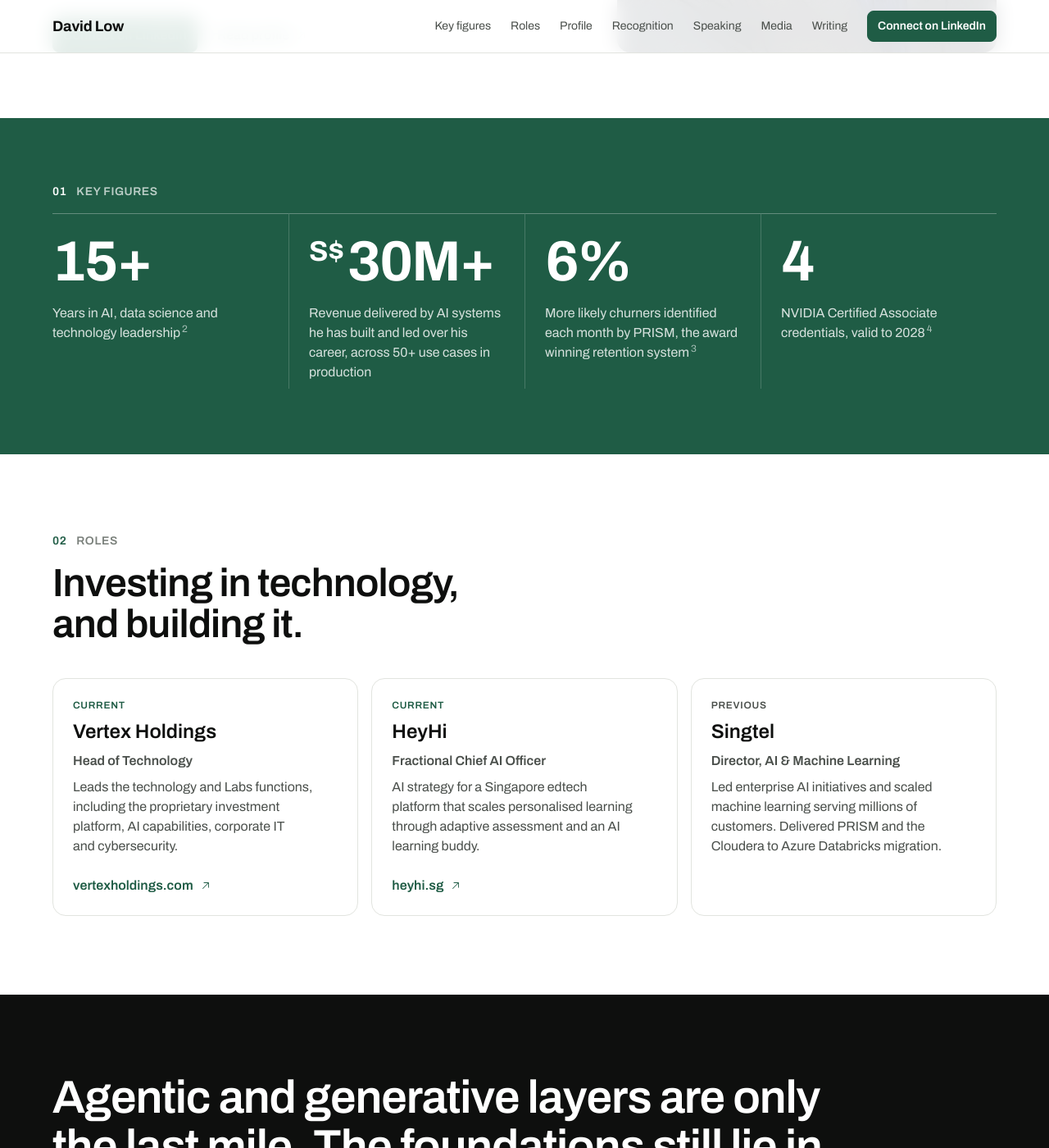
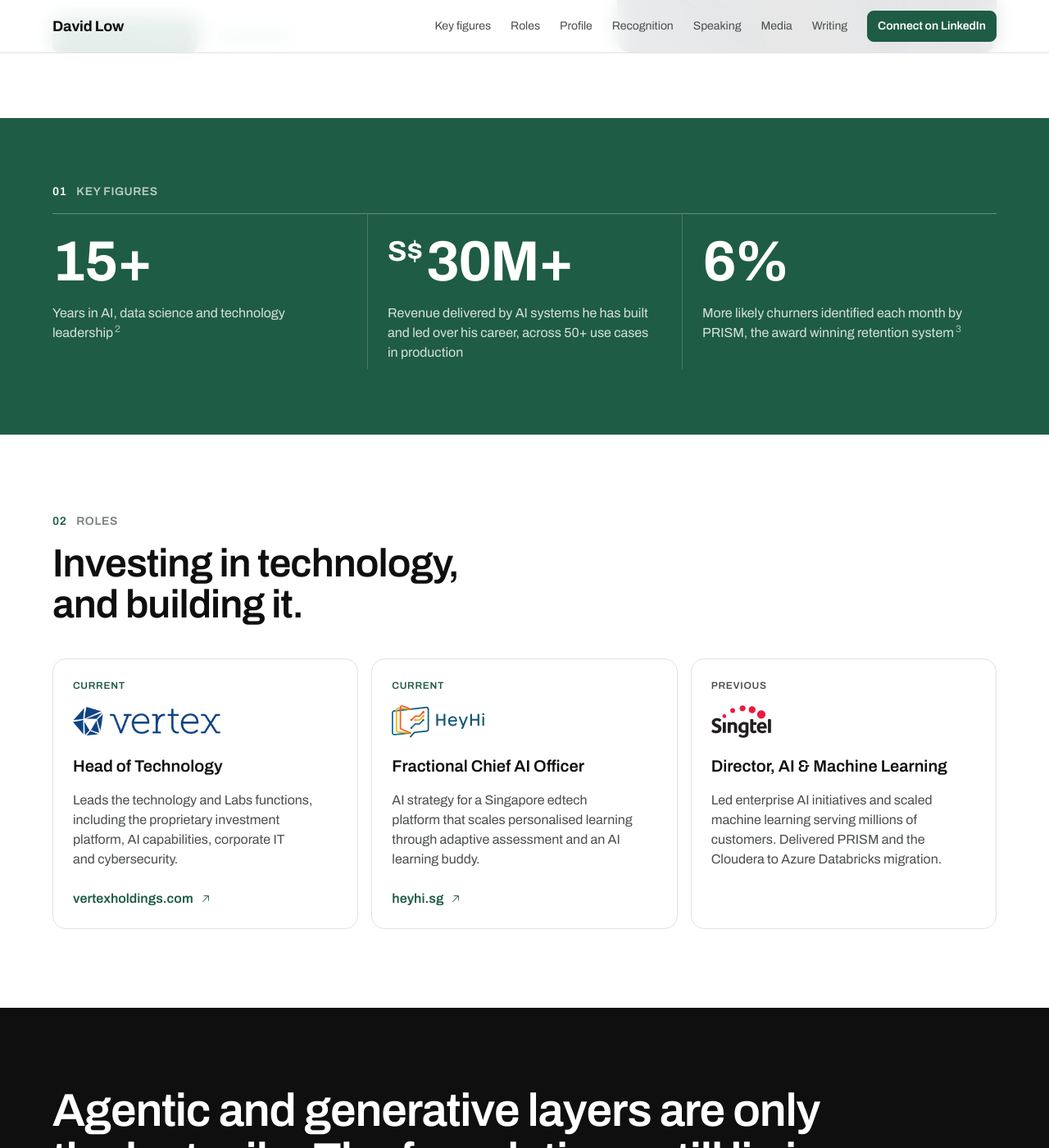
Before and after one commit to davidlowjw/davidlowjw.github.io, a Jekyll site: the page index.html, which Jekyll copies as it is, in a window 1280 px wide and 1400 px high, scrolled down 644 px. Shown: the whole window at 82% size. Built offline with Jekyll 4.4.1, drawn with Linux system fonts in a browser that asks for light colours; some of the changed text lies outside the part shown.

Commit message:
Key figures: drop NVIDIA (3 figures); Roles: company logos; Profile: remove photo

```diff
--- a/assets/css/v2.css
+++ b/assets/css/v2.css
@@ -66,12 +66,12 @@
 .figures{background:var(--accent);color:#fff;padding:80px 0}
 .figures .eyebrow{color:rgba(255,255,255,.7)}
 .figures .eyebrow span{color:#fff}
-.figs{display:grid;grid-template-columns:repeat(4,minmax(0,1fr));gap:0;margin:0}
+.figs{display:grid;grid-template-columns:repeat(3,minmax(0,1fr));gap:0;margin:0}
 .fig{padding:24px 24px 8px 0;border-top:1px solid rgba(255,255,255,.3)}
 .fig + .fig{padding-left:24px;border-left:1px solid rgba(255,255,255,.18)}
 .fig dt{white-space:nowrap;font-size:clamp(44px,5.4vw,72px);line-height:1;font-weight:700;font-stretch:100%;letter-spacing:-.03em;font-variant-numeric:tabular-nums}
 .fig .unit{font-size:.5em;vertical-align:.7em;margin-right:4px;letter-spacing:0}
-.fig dd{margin:16px 0 0;font-size:16px;line-height:24px;color:rgba(255,255,255,.82);max-width:260px}
+.fig dd{margin:16px 0 0;font-size:16px;line-height:24px;color:rgba(255,255,255,.82);max-width:320px}
 .fn{text-decoration:none;font-size:12px;margin-left:2px;color:inherit;opacity:.75}
 .fn:hover{opacity:1;text-decoration:underline}
 sup{line-height:0}
@@ -84,10 +84,12 @@
 .cards{display:grid;grid-template-columns:repeat(3,1fr);gap:16px}
 .card{border:1px solid var(--line);border-radius:16px;padding:24px;background:var(--paper);display:flex;flex-direction:column;gap:8px;transition:transform .7s var(--ease),border-color .7s var(--ease)}
 .card:hover{transform:translateY(-2px);border-color:#C9CDC6}
+.card__logo{height:48px;display:flex;align-items:center;margin:4px 0 8px}
+.card__logo img{max-height:40px;max-width:180px;width:auto}
 .card h3{font-size:24px;line-height:32px;font-weight:600;font-stretch:108%}
 .card__tag{margin:0;font-size:12px;line-height:16px;font-weight:600;text-transform:uppercase;letter-spacing:.06em;color:var(--ink-3)}
 .card--now .card__tag{color:var(--accent)}
-.card__role{margin:0 0 8px;font-weight:600;color:var(--ink-2)}
+.card .card__role{margin:0 0 8px;font-size:20px;line-height:28px;font-weight:600;color:var(--ink)}
 .card p{margin:0;color:var(--ink-2)}
 .card .arrow{margin-top:auto;padding-top:16px}
 
@@ -104,8 +106,7 @@
 .reveal-words .w.on{opacity:1}
 
 /* Profile */
-.profile{display:grid;grid-template-columns:280px 1fr;gap:64px}
-.profile__img{width:100%;max-width:280px;aspect-ratio:4/5;object-fit:cover;object-position:50% 15%;border-radius:16px;margin-top:8px}
+.profile{display:grid;grid-template-columns:200px 1fr;gap:64px}
 .profile__meta{color:var(--ink-3);font-size:14px;line-height:20px;margin:12px 0 0}
 .prose{max-width:720px}
 .prose p{margin:0 0 16px;color:var(--ink-2)}
@@ -187,13 +188,10 @@
   .hero__grid{grid-template-columns:1fr;gap:40px}
   .bar__nav{display:none}
   .btn--sm{margin-left:auto}
-  .figs{grid-template-columns:repeat(2,1fr)}
-  .fig:nth-child(3){padding-left:0;border-left:0}
   .cards{grid-template-columns:1fr}
   .press-grid{grid-template-columns:repeat(2,1fr)}
   .award-grid{grid-template-columns:1fr}
   .profile{grid-template-columns:1fr;gap:24px}
-  .profile__img{max-width:200px}
 }
 @media (max-width:700px){
   .hero{padding-top:40px}
--- a/index.html
+++ b/index.html
@@ -69,7 +69,6 @@
       <div class="fig"><dt><span class="count" data-to="15">15</span>+</dt><dd>Years in AI, data science and technology leadership<sup><a href="#fn2" class="fn">2</a></sup></dd></div>
       <div class="fig"><dt><span class="unit">S$</span><span class="count" data-to="30">30</span>M+</dt><dd>Revenue delivered by AI systems he has built and led over his career, across 50+ use cases in production</dd></div>
       <div class="fig"><dt><span class="count" data-to="6">6</span>%</dt><dd>More likely churners identified each month by PRISM, the award winning retention system<sup><a href="#fn3" class="fn">3</a></sup></dd></div>
-      <div class="fig"><dt><span class="count" data-to="4">4</span></dt><dd>NVIDIA Certified Associate credentials, valid to 2028<sup><a href="#fn4" class="fn">4</a></sup></dd></div>
     </dl>
   </div>
 </section>
@@ -81,21 +80,24 @@
     <div class="cards">
       <article class="card card--now">
         <p class="card__tag">Current</p>
-        <h3>Vertex Holdings</h3>
+        <span class="card__logo"><img src="/assets/img/v2/roles/vertex-holdings.png" alt="" loading="lazy"></span>
+        <h3 class="sr">Vertex Holdings</h3>
         <p class="card__role">Head of Technology</p>
         <p>Leads the technology and Labs functions, including the proprietary investment platform, AI capabilities, corporate IT and cybersecurity.</p>
         <a class="arrow" href="https://vertexholdings.com/team/" rel="noopener">vertexholdings.com</a>
       </article>
       <article class="card card--now">
         <p class="card__tag">Current</p>
-        <h3>HeyHi</h3>
+        <span class="card__logo"><img src="/assets/img/v2/roles/heyhi.svg" alt="" loading="lazy"></span>
+        <h3 class="sr">HeyHi</h3>
         <p class="card__role">Fractional Chief AI Officer</p>
         <p>AI strategy for a Singapore edtech platform that scales personalised learning through adaptive assessment and an AI learning buddy.</p>
         <a class="arrow" href="https://www.heyhi.sg/" rel="noopener">heyhi.sg</a>
       </article>
       <article class="card">
         <p class="card__tag">Previous</p>
-        <h3>Singtel</h3>
+        <span class="card__logo"><img src="/assets/img/v2/roles/singtel.svg" alt="" loading="lazy"></span>
+        <h3 class="sr">Singtel</h3>
         <p class="card__role">Director, AI &amp; Machine Learning</p>
         <p>Led enterprise AI initiatives and scaled machine learning serving millions of customers. Delivered PRISM and the Cloudera to Azure Databricks migration.</p>
       </article>
@@ -116,7 +118,6 @@
   <div class="wrap profile">
     <div>
       <p class="eyebrow"><span>03</span> Profile</p>
-      <img class="profile__img" src="/assets/img/v2/david-portrait.jpg" width="520" height="700" alt="David Low, from the NBS Knowledge Lab webinar, May 2026" loading="lazy">
       <p class="profile__meta">Singapore</p>
     </div>
     <div class="prose">
```
Also changed, not shown: other parts of index.html (+0 -1 lines), assets/img/v2/roles/heyhi.svg (added), assets/img/v2/roles/singtel.svg (added), assets/img/v2/roles/vertex-holdings.png (added).
